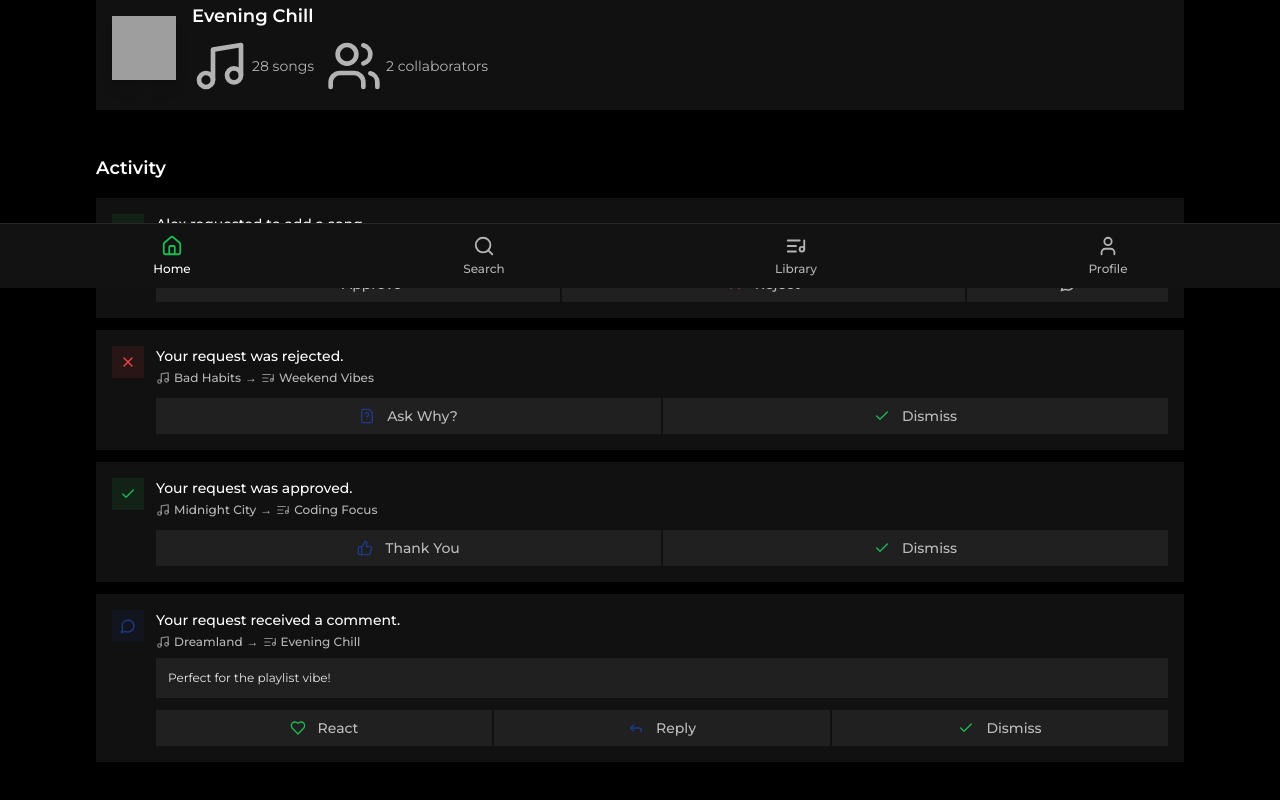
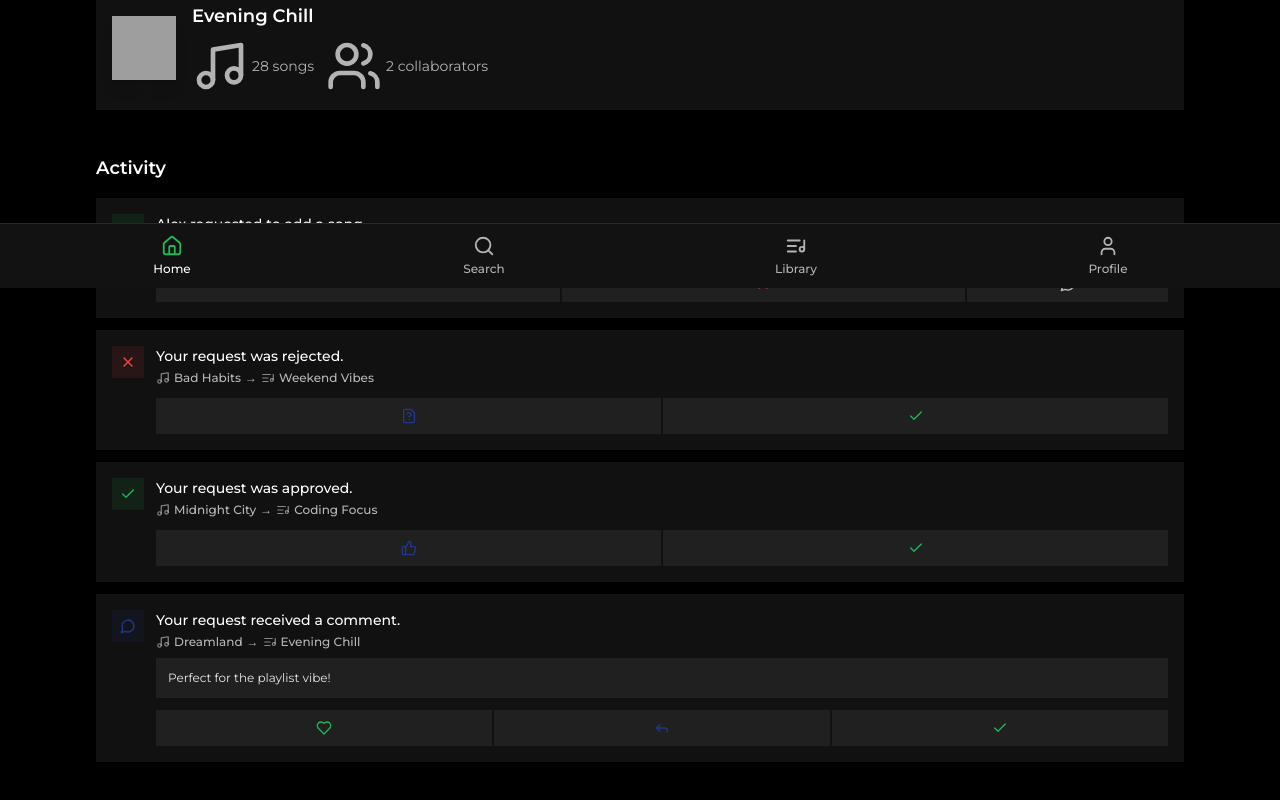
Before and after one commit to junaiddodhia/vibeflow, a React (Vite) app: page / in a window 1280 px wide. Shown: the part 512-1312 px from the top of the page. Built offline with nearby package versions, Linux system fonts and the light colour scheme; grey boxes are pictures that could not be loaded.

Commit message:
Update notification card icons
Updated the notification card to use specific icons for approve, reject, and comment actions.
Removed text from action buttons.

```diff
--- a/src/components/ui/NotificationCard.tsx
+++ b/src/components/ui/NotificationCard.tsx
@@ -176,20 +176,18 @@ const NotificationCard: React.FC<NotificationCardProps> = ({
             <Button
               variant="ghost"
               size="sm"
-              className="col-span-4 bg-[#202020] hover:bg-[#252525] text-spotify-white/70"
+              className="col-span-4 bg-[#202020] hover:bg-[#252525] text-spotify-white/70 justify-center"
               onClick={handleApprove}
             >
               <Check size={16} className="text-spotify-green" />
-              <span className="ml-1">Approve</span>
             </Button>
             <Button
               variant="ghost"
               size="sm"
-              className="col-span-4 bg-[#202020] hover:bg-[#252525] text-spotify-white/70"
+              className="col-span-4 bg-[#202020] hover:bg-[#252525] text-spotify-white/70 justify-center"
               onClick={handleReject}
             >
               <X size={16} className="text-destructive" />
-              <span className="ml-1">Reject</span>
             </Button>
             <Button
               variant="ghost"
@@ -207,19 +205,18 @@ const NotificationCard: React.FC<NotificationCardProps> = ({
             <Button
               variant="ghost"
               size="sm"
-              className="bg-[#202020] hover:bg-[#252525] text-spotify-white/70"
+              className="bg-[#202020] hover:bg-[#252525] text-spotify-white/70 justify-center"
+              onClick={handleThankYou}
             >
               <ThumbsUp size={16} className="text-spotify-blue" />
-              <span className="ml-1">Thank You</span>
             </Button>
             <Button
               variant="ghost"
               size="sm"
-              className="bg-[#202020] hover:bg-[#252525] text-spotify-white/70"
+              className="bg-[#202020] hover:bg-[#252525] text-spotify-white/70 justify-center"
               onClick={handleDismiss}
             >
               <Check size={16} className="text-spotify-green" />
-              <span className="ml-1">Dismiss</span>
             </Button>
           </div>
         );
@@ -229,20 +226,18 @@ const NotificationCard: React.FC<NotificationCardProps> = ({
             <Button
               variant="ghost"
               size="sm"
-              className="bg-[#202020] hover:bg-[#252525] text-spotify-white/70"
+              className="bg-[#202020] hover:bg-[#252525] text-spotify-white/70 justify-center"
               onClick={handleAskWhy}
             >
               <FileQuestion size={16} className="text-spotify-blue" />
-              <span className="ml-1">Ask Why?</span>
             </Button>
             <Button
               variant="ghost"
               size="sm"
-              className="bg-[#202020] hover:bg-[#252525] text-spotify-white/70"
+              className="bg-[#202020] hover:bg-[#252525] text-spotify-white/70 justify-center"
               onClick={handleDismiss}
             >
               <Check size={16} className="text-spotify-green" />
-              <span className="ml-1">Dismiss</span>
             </Button>
           </div>
         );
@@ -252,29 +247,26 @@ const NotificationCard: React.FC<NotificationCardProps> = ({
             <Button
               variant="ghost"
               size="sm"
-              className="bg-[#202020] hover:bg-[#252525] text-spotify-white/70"
+              className="bg-[#202020] hover:bg-[#252525] text-spotify-white/70 justify-center"
               onClick={handleReact}
             >
               <Heart size={16} className="text-spotify-green" />
-              <span className="ml-1">React</span>
             </Button>
             <Button
               variant="ghost"
               size="sm"
-              className="bg-[#202020] hover:bg-[#252525] text-spotify-white/70"
+              className="bg-[#202020] hover:bg-[#252525] text-spotify-white/70 justify-center"
               onClick={handleReplyOpen}
             >
               <Reply size={16} className="text-spotify-blue" />
-              <span className="ml-1">Reply</span>
             </Button>
             <Button
               variant="ghost"
               size="sm"
-              className="bg-[#202020] hover:bg-[#252525] text-spotify-white/70"
+              className="bg-[#202020] hover:bg-[#252525] text-spotify-white/70 justify-center"
               onClick={handleDismiss}
             >
               <Check size={16} className="text-spotify-green" />
-              <span className="ml-1">Dismiss</span>
             </Button>
           </div>
         );
```
